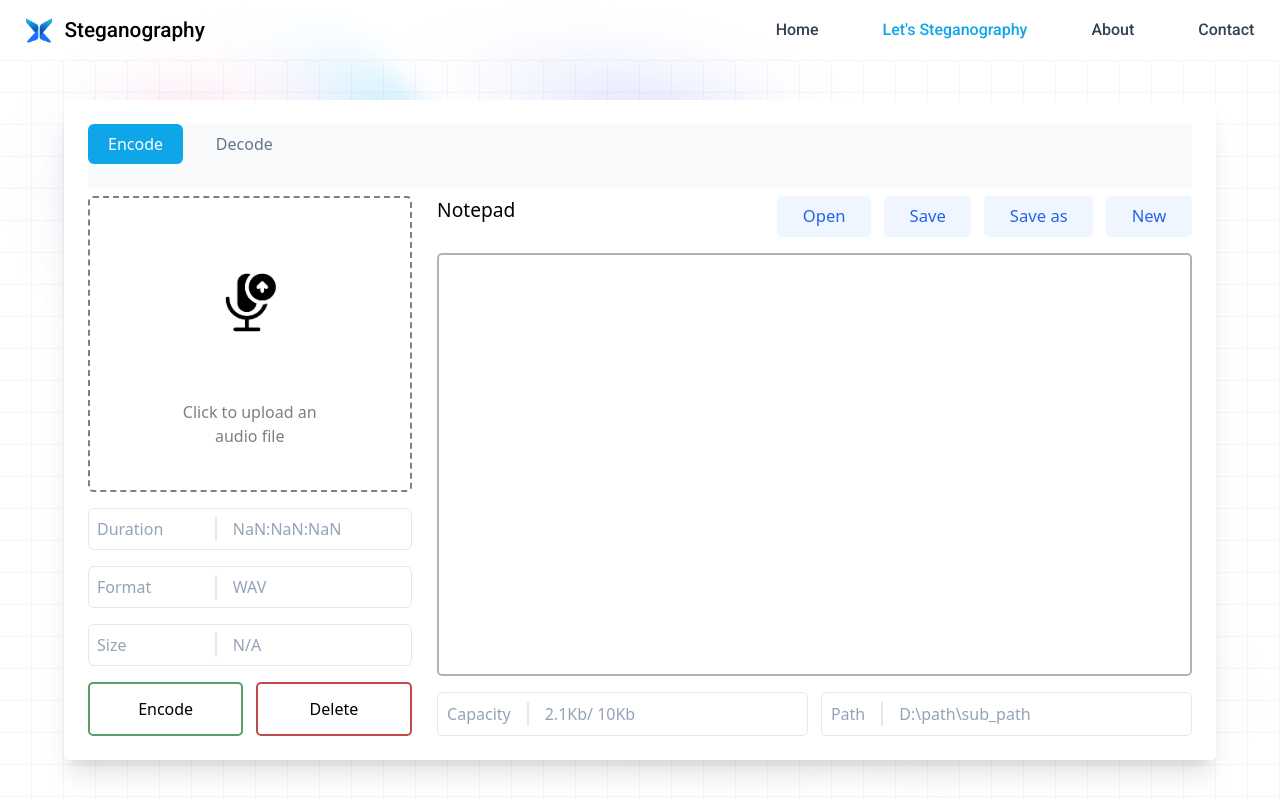
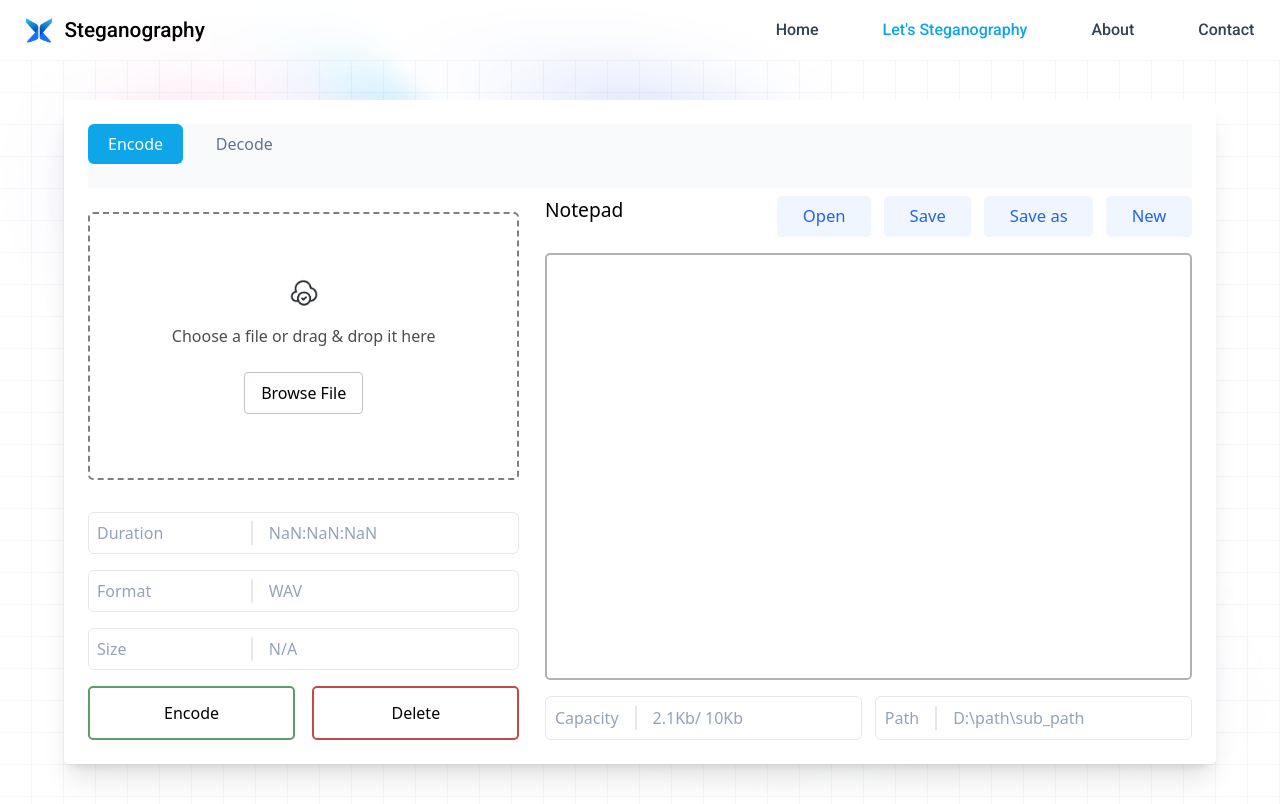
Before and after one commit to HungBacktracking/Steganography-Website, a React (Vite) app in the folder frontend/: page /steganography/audio in a window 1280 px wide. Built offline with nearby package versions, Linux system fonts and the light colour scheme.

Commit message:
feat: add uploadComponent and css

```diff
--- a/frontend/src/components/UploadComponent/UploadComponent.jsx
+++ b/frontend/src/components/UploadComponent/UploadComponent.jsx
@@ -7,7 +7,7 @@ function UploadComponent({
   fileInput,
   accept }) {
   return (
-    <div className={classes.upload_container} onClick={() => fileInput.current && fileInput.current.click()}>
+    <div className={classes.upload_container}>
       <div className={classes.uploadPrompt}>
         <img src={UploadContainer} alt="Upload" />
         <p>Choose a file or drag & drop it here</p>
--- a/frontend/src/components/UploadComponent/UploadComponent.module.css
+++ b/frontend/src/components/UploadComponent/UploadComponent.module.css
@@ -1,6 +1,6 @@
 .upload_container {
     display: flex;
-    flex: 0;
+    flex: 1;
     border: 2px dashed rgba(0, 0, 0, 0.5); /* Chuyển sang màu viền đen */
     border-radius: 5px;
     align-items: center;
--- a/frontend/src/pages/StegAudioPage/Decoder.jsx
+++ b/frontend/src/pages/StegAudioPage/Decoder.jsx
@@ -1,6 +1,7 @@
 import classes from './StegAudioPage.module.css';
 import { TwoSideTextBox } from '../../components/Box';
 import { useRef, useState } from 'react';
+import UploadComponent from '../../components/UploadComponent/UploadComponent';
 
 const Decoder = ({ setActiveTab }) => {
   return (
@@ -24,7 +25,7 @@ const DecoderLeftComponent = ({}) => {
 
 
   const handleAudioContainerClick = () => {
-    fileInput.current.click();
+    if(fileInput.current) fileInput.current.click();
   };
 
   const handleFileSelection = (e) => {
@@ -44,15 +45,12 @@ const DecoderLeftComponent = ({}) => {
           {audio ? (
             <audio controls src={audio} style={{ maxWidth: '100%', maxHeight: '100%' }} />
           ) : (
-            <div className={classes.uploadPrompt}>Click to upload an audio file</div>
+            <UploadComponent
+              readDataUploaded={handleFileSelection}
+              accept=".wav"
+              fileInput={fileInput}
+            />
           )}
-          <input
-            type="file"
-            accept=".wav" // Accept only .wav files
-            style={{ display: 'none' }} // Hide the file input
-            onChange={handleFileSelection}
-            ref={fileInput}
-          />
         </div>
 
           {/* <div className={classes.info}>Resolution</div> */}
--- a/frontend/src/pages/StegAudioPage/Encoder.jsx
+++ b/frontend/src/pages/StegAudioPage/Encoder.jsx
@@ -1,6 +1,7 @@
 import classes from './StegAudioPage.module.css';
 import { TwoSideTextBox } from '../../components/Box';
 import { useRef, useState } from 'react';
+import UploadComponent from '../../components/UploadComponent/UploadComponent'
 
 const Encoder = ({ setActiveTab }) => {
   return (
@@ -20,16 +21,11 @@ const Encoder = ({ setActiveTab }) => {
 }
 
 const EncoderLeftComponent = ({}) => {
-
   const fileInput = useRef(null);
   const [audio, setAudio] = useState(null);
   const [audioSize, setAudioSize] = useState("N/A");
   const audioFormat = "WAV";
   const [audioTime, setAudioTime] = useState("N/A");
-
-  const handleAudioContainerClick = () => {
-    fileInput.current.click();
-  };
 
   const handleFileSelection = (e) => {
     const file = e.target.files[0];
@@ -73,19 +69,25 @@ const EncoderLeftComponent = ({}) => {
 
   return (
       <div className={classes.left}>
-        <div className={`${classes.audio_container} ${audio ? classes.audio_uploaded : ''}`} onClick={handleAudioContainerClick}>
+        <div className={`${classes.audio_container} ${audio ? classes.audio_uploaded : ''}`}
+          onClick={(e) => {fileInput.current.click()}}>
           {audio ? (
             <audio controls src={audio} style={{ maxWidth: '100%', maxHeight: 'auto'}} />
           ) : (
-            <div className={classes.uploadPrompt}>Click to upload an audio file</div>
+            // <div className={classes.uploadPrompt}>Click to upload an audio file</div>
+            <UploadComponent
+              readDataUploaded={handleFileSelection}
+              accept=".wav"
+              fileInput={fileInput}
+            />
           )}
-          <input
+          {/* <input
             type="file"
             accept=".wav" // Accept only .wav files
             style={{ display: 'none' }} // Hide the file input
             onChange={handleFileSelection}
             ref={fileInput}
-          />
+          /> */}
         </div>
 
           {/* <div className={classes.info}>Duration</div> */}
--- a/frontend/src/pages/StegAudioPage/StegAudioPage.module.css
+++ b/frontend/src/pages/StegAudioPage/StegAudioPage.module.css
@@ -32,7 +32,7 @@
 }
 
 .left {
-    flex-basis: 30%;
+    flex-basis: 40%;
     display: flex;
     flex-direction: column;
     gap: 2vh;
@@ -63,14 +63,7 @@
 
 .audio_container {
     /* height: 35vh; */
-    flex: 1;
-    border: 2px dashed rgba(0, 0, 0, 0.5); /* Chuyển sang màu viền đen */
-    border-radius: 5px;
-    background-image: url('../../assets/upload_audio.png');
-    background-repeat: no-repeat;
-    background-size: 30%;
-    background-position: center 7vh;
-    position: relative;
+    min-height: 300px;
     display: flex;
     align-items: center;
     justify-content: center;
@@ -96,10 +89,6 @@
 }
 
 .audio_container:hover {
-    border-color: #b3000c; /* Darker blue on hover */
-    box-shadow: 0 4px 8px rgba(0, 0, 0, 0.2); /* Add shadow for depth */
-    background-color: rgba(255, 255, 255, 0.8); /* Slightly change background color */
-    border-width: 3px; /* Make the border slightly thicker for emphasis */
     cursor: pointer; /* Change cursor to pointer on hover */
 }
 
@@ -146,7 +135,7 @@
 }
 
 .right {
-    flex-basis: 70%;
+    flex-basis: 60%;
     display: flex;
     flex-direction: column;
     gap: 2vh;
```
